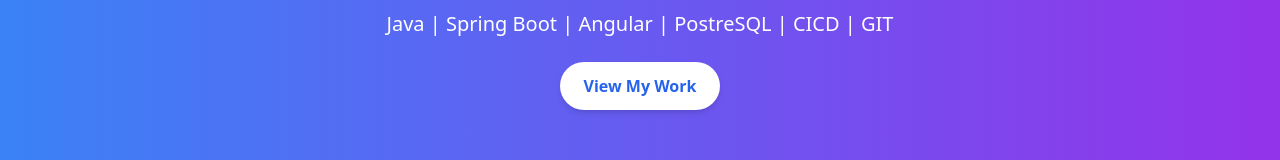
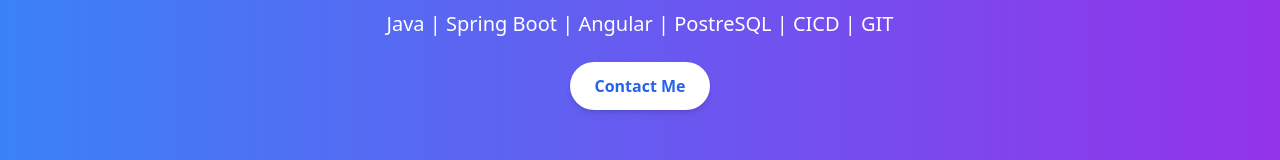
Before and after one commit to devarshi-patidar18/portfolio, an Angular app: page / in a window 1280 px wide. Shown: the part 378-538 px from the top of the page. Built offline with nearby package versions, Linux system fonts and the light colour scheme.

Commit message:
Update app.component.html

```diff
--- a/src/app/app.component.html
+++ b/src/app/app.component.html
@@ -43,9 +43,9 @@
     <div>
       <h2 class="text-3xl sm:text-4xl md:text-6xl font-bold">Hi, I'm Devarshi 👋</h2>
       <p class="mt-4 text-base sm:text-lg md:text-xl">Java | Spring Boot | Angular | PostreSQL | CICD | GIT </p>
-      <a href="#projects"
+      <a href="#contact"
         class="mt-6 inline-block bg-white text-blue-600 font-semibold px-4 sm:px-6 py-2 sm:py-3 rounded-full shadow-md hover:bg-gray-100 transition">
-        View My Work
+        Contact Me
       </a>
     </div>
   </section>
```
